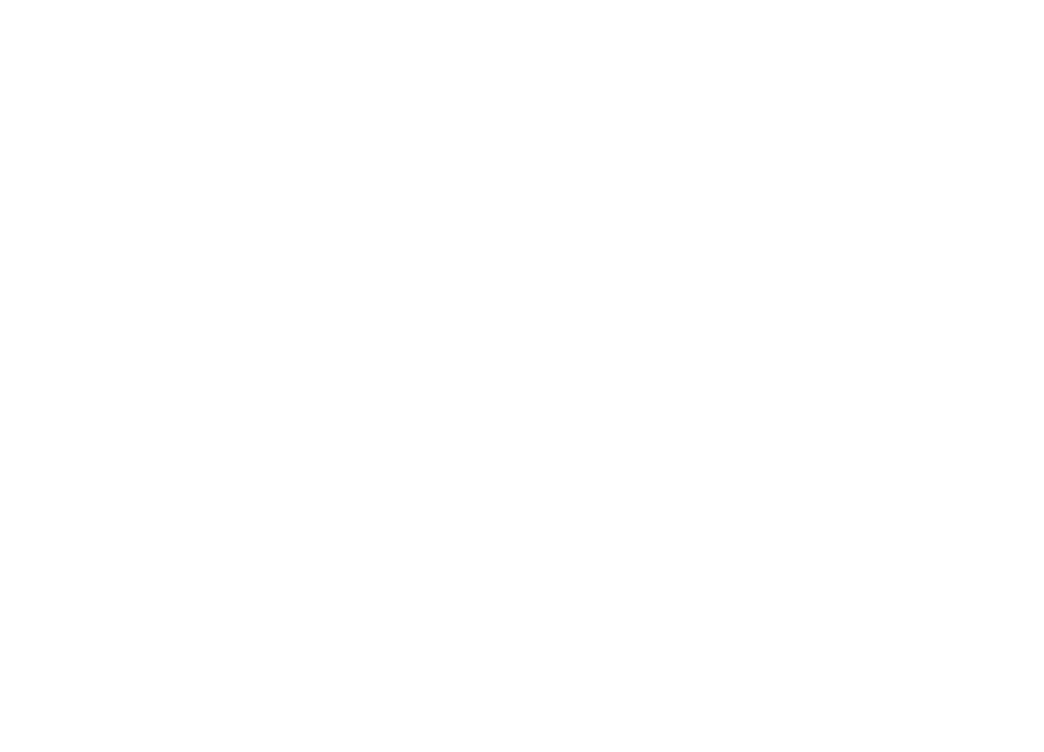
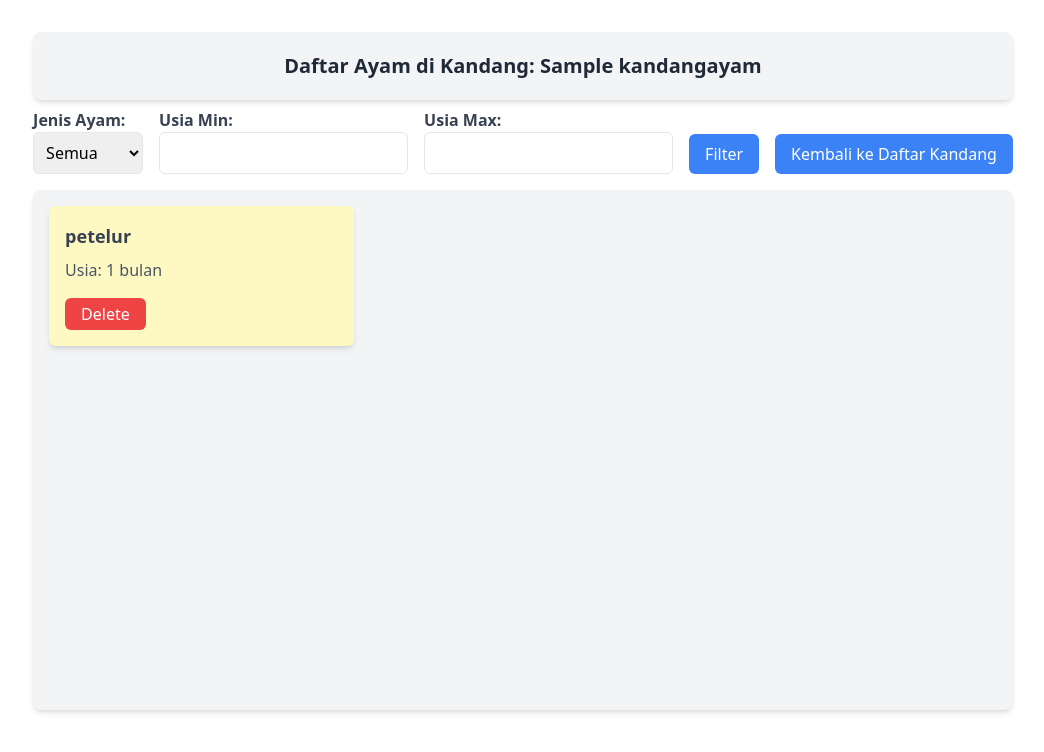
Before and after one commit to Taufiq47/pemweb-kandangayam, a Django app: page /detail-kandang/1 in a window 1280 px wide. Before the commit the part shown is empty. Shown: the top 752 px of the page, without its empty margins (117-1161 px from the left). Run offline with Django 5.2, Linux system fonts and the light colour scheme; tables that the repository leaves empty hold one stand-in row (values such as "Sample post"); some libraries are stand-ins or nearby versions.

Commit message:
detail kandang dan daftar ayam

```diff
--- a/appKandang/templates/pages/daftarAyam.html
+++ b/appKandang/templates/pages/daftarAyam.html
@@ -0,0 +1,78 @@
+<!doctype html>
+<html>
+
+<head>
+    <meta charset="UTF-8">
+    <meta name="viewport" content="width=device-width, initial-scale=1.0">
+    <script src="https://cdn.tailwindcss.com"></script>
+</head>
+
+<body>
+    <div class="w-fit flex flex-col gap-4 p-8 rounded-lg m-auto">
+        <div class="flex flex-col gap-2">
+            <h1 class="text-xl font-bold text-gray-800 bg-gray-100 w-full text-center py-5 shadow-md rounded-lg">
+                Daftar Ayam di Kandang: {{ kandang.nama_kandang }}
+            </h1>
+            <form method="GET" class="flex flex-row gap-4 items-center">
+                <div>
+                    <label for="jenis" class="block text-gray-700 font-semibold">Jenis Ayam:</label>
+                    <select name="jenis" id="jenis" class="border rounded-md p-2">
+                        <option value="">Semua</option>
+                        <option value="Petelur" {% if request.GET.jenis == "Petelur" %}selected{% endif %}>Petelur
+                        </option>
+                        <option value="Pedaging" {% if request.GET.jenis == "Pedaging" %}selected{% endif %}>Pedaging
+                        </option>
+                    </select>
+                </div>
+                <div>
+                    <label for="usia_min" class="block text-gray-700 font-semibold">Usia Min:</label>
+                    <input type="number" name="usia_min" id="usia_min" class="border rounded-md p-2"
+                        value="{{ request.GET.usia_min }}">
+                </div>
+                <div>
+                    <label for="usia_max" class="block text-gray-700 font-semibold">Usia Max:</label>
+                    <input type="number" name="usia_max" id="usia_max" class="border rounded-md p-2"
+                        value="{{ request.GET.usia_max }}">
+                </div>
+                <div class="self-end">
+                    <button type="submit"
+                        class="bg-blue-500 text-white px-4 py-2 rounded-md hover:bg-blue-600 cursor-pointer transition duration-300">
+                        Filter
+                    </button>
+                </div>
+                <div class="flex self-end">
+                    <a href="{% url 'index' %}"
+                        class="bg-blue-500 text-white px-4 py-2 rounded-md hover:bg-blue-600 cursor-pointer transition duration-300">
+                        Kembali ke Daftar Kandang
+                    </a>
+                </div>
+            </form>
+            <div class="mt-2 text-gray-600 bg-white-100 min-h-[520px] rounded-lg shadow-md p-4 bg-gray-100">
+                {% if list_ayam %}
+                <div class="grid grid-cols-3 gap-4 h-fit w-full">
+                    {% for ayam in list_ayam %}
+                    <div
+                        class="bg-yellow-100 h-auto p-4 rounded-md shadow-md hover:shadow-lg transition-shadow duration-300">
+                        <h3 class="font-bold text-gray-700 text-lg mb-2">{{ ayam.jenis }}</h3>
+                        <p class="text-gray-600">Usia: {{ ayam.usia }} bulan</p>
+                        <form method="POST" action="{% url 'hapus_ayam' ayam.id %}">
+                            {% csrf_token %}
+                            <button type="submit"
+                                class="bg-red-500 text-white px-4 py-1 rounded-md hover:bg-red-600 cursor-pointer transition duration-300 mt-4">
+                                Delete
+                            </button>
+                        </form>
+                    </div>
+                    {% endfor %}
+                </div>
+                {% else %}
+                <div class="col-span-3 text-center text-gray-600">
+                    <p>Tidak ada data ayam sesuai filter.</p>
+                </div>
+                {% endif %}
+            </div>
+        </div>
+    </div>
+</body>
+
+</html>
```
Also changed, not shown: appKandang/templates/index.html (+17 -7 lines).
